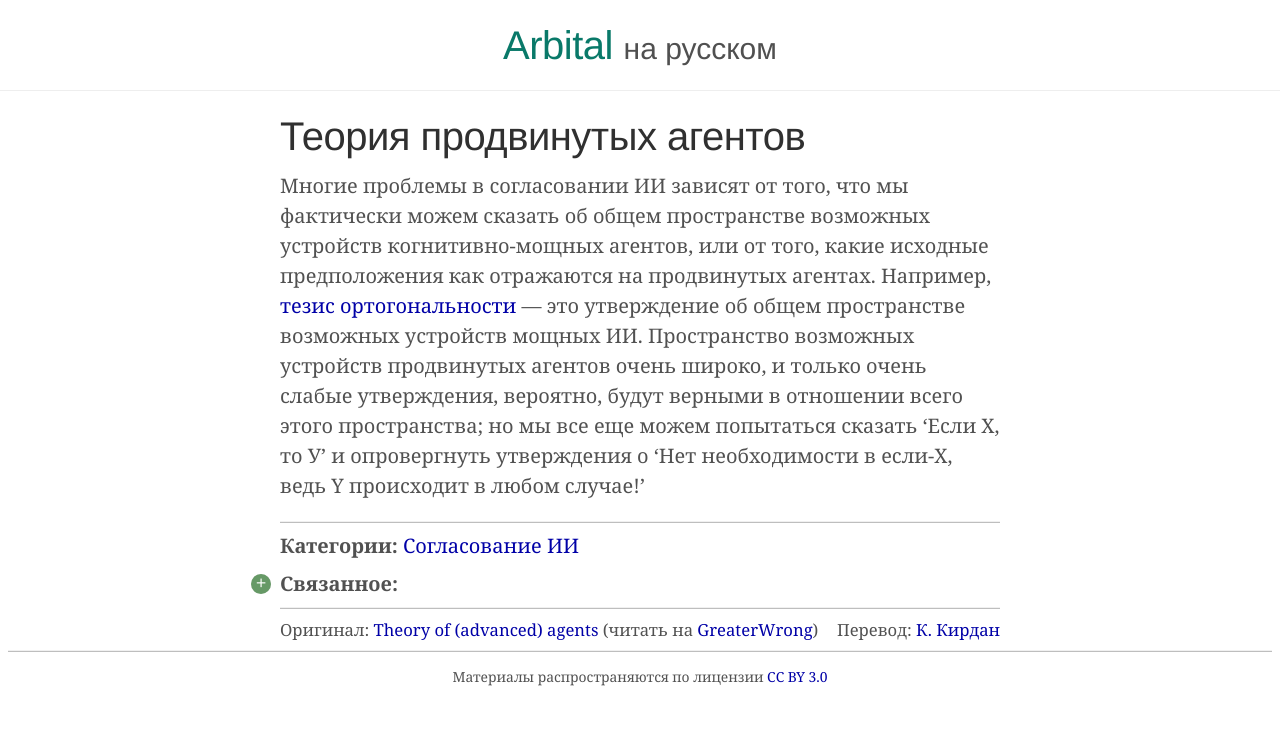
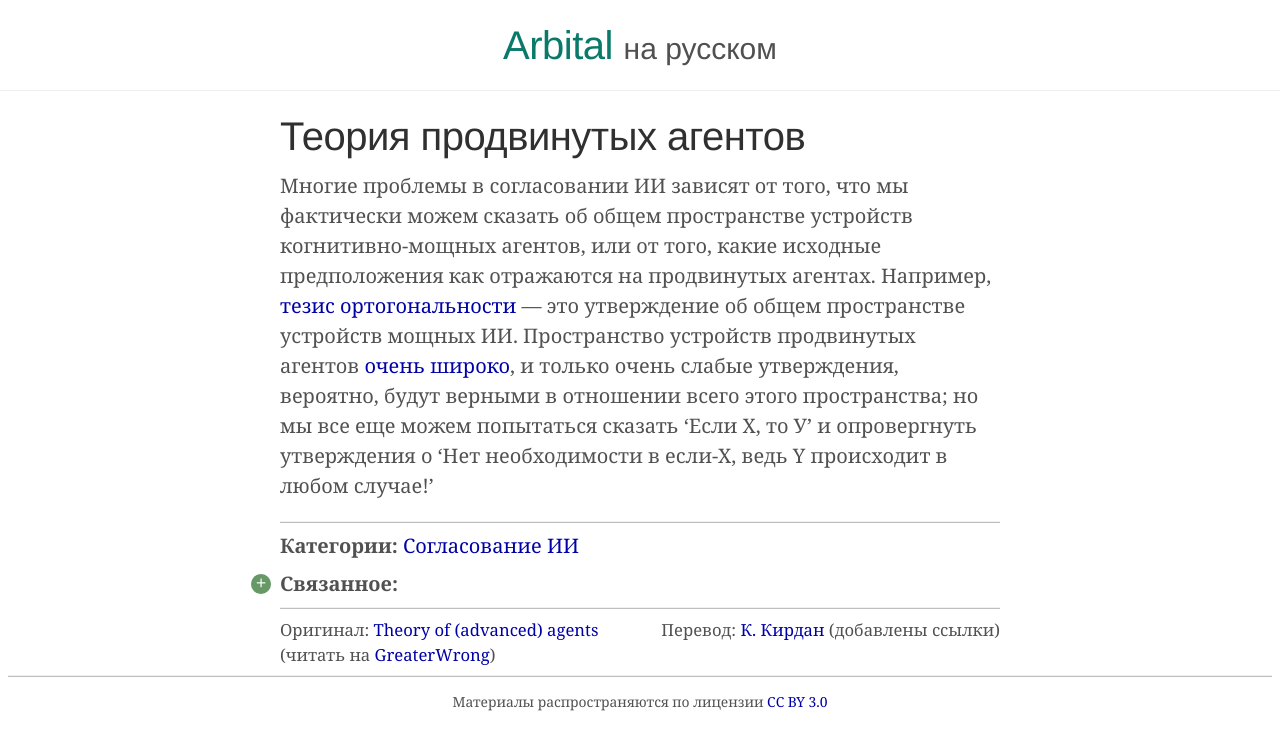
Before and after one commit to Arbital-RU/arbital-ru.github.io, a Jekyll site: the page built from _posts/2024-05-25-advanced_agent_theory.md, in a window 1280 px wide. Shown: the top 750 px of the page. Built offline with Jekyll 4.4.1, drawn with Linux system fonts in a browser that asks for light colours.

Commit message:
Update 2024-05-25-advanced_agent_theory.md

```diff
--- a/_posts/2024-05-25-advanced_agent_theory.md
+++ b/_posts/2024-05-25-advanced_agent_theory.md
@@ -2,8 +2,9 @@
 layout: post
 title: Теория продвинутых агентов
 translated_by: '<a href="https://kkirdan.github.io">К. Кирдан</a>'
-excerpt: "Многие проблемы в согласовании ИИ зависят от того, что мы фактически можем сказать об общем пространстве возможных устройств когнитивно-мощных агентов, или от того, какие исходные предположения как отражаются на продвинутых агентах. Например, тезис ортогональности — это утверждение об общем пространстве возможных устройств мощных ИИ. Пространство возможных устройств продвинутых агентов очень широко, и только очень слабые утверждения, вероятно, будут верными в отношении всего этого пространства; но мы все еще можем попытаться сказать 'Если Х, то У' и опровергнуть утверждения о 'Нет необходимости в если-X, ведь Y происходит в любом случае!'"
+translation_details: "добавлены ссылки"
+excerpt: "Многие проблемы в согласовании ИИ зависят от того, что мы фактически можем сказать об общем пространстве устройств когнитивно-мощных агентов, или от того, какие исходные предположения как отражаются на продвинутых агентах. Например, тезис ортогональности — это утверждение об общем пространстве устройств мощных ИИ. Пространство устройств продвинутых агентов очень широко, и только очень слабые утверждения, вероятно, будут верными в отношении всего этого пространства; но мы все еще можем попытаться сказать 'Если Х, то У' и опровергнуть утверждения о 'Нет необходимости в если-X, ведь Y происходит в любом случае!'"
 ---
-Многие проблемы в согласовании ИИ зависят от того, что мы фактически можем сказать об общем пространстве возможных устройств когнитивно-мощных агентов, или от того, какие исходные предположения как отражаются на продвинутых агентах. Например, [тезис ортогональности][orthogonality] — это утверждение об общем пространстве возможных устройств мощных ИИ. Пространство возможных устройств продвинутых агентов очень широко, и только очень слабые утверждения, вероятно, будут верными в отношении всего этого пространства; но мы все еще можем попытаться сказать 'Если Х, то У' и опровергнуть утверждения о 'Нет необходимости в если-X, ведь Y происходит в любом случае!'
+Многие проблемы в согласовании ИИ зависят от того, что мы фактически можем сказать об общем пространстве устройств когнитивно-мощных агентов, или от того, какие исходные предположения как отражаются на продвинутых агентах. Например, [тезис ортогональности][orthogonality] — это утверждение об общем пространстве устройств мощных ИИ. Пространство устройств продвинутых агентов [очень широко][mind_design_space_wide], и только очень слабые утверждения, вероятно, будут верными в отношении всего этого пространства; но мы все еще можем попытаться сказать 'Если Х, то У' и опровергнуть утверждения о 'Нет необходимости в если-X, ведь Y происходит в любом случае!'
 
 {% include routes.html %}
```
